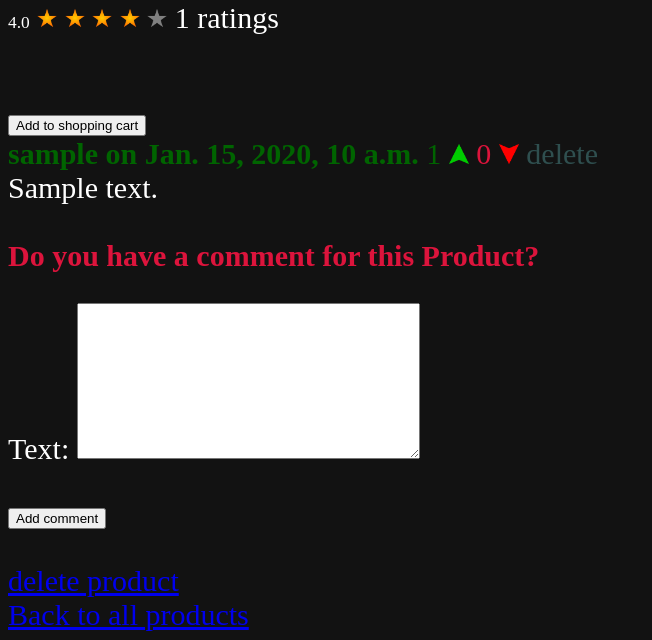
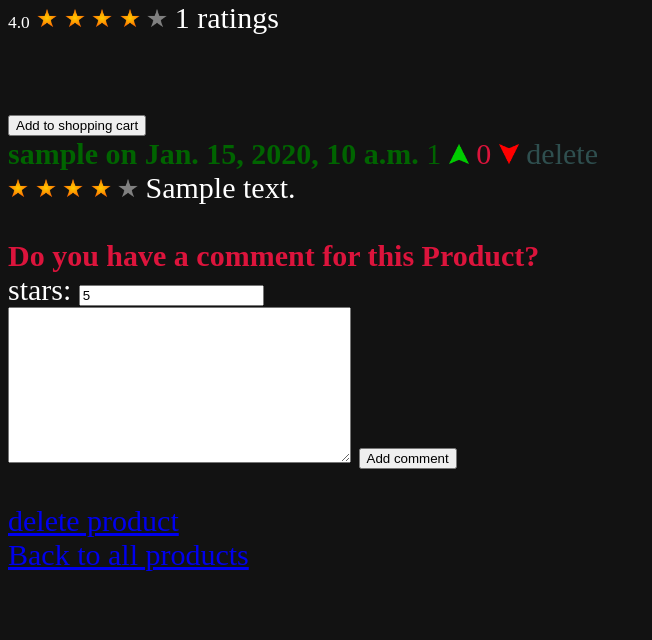
Before and after one commit to dieter4902/WebPyShop, a Django app: page /products/show/1/ in a window 1280 px wide. Shown: the part 280-920 px from the top of the page, without its empty margins (0-652 px from the left). After the commit the page ends 851 px from the top, so only its background shows below. Run offline with Django 3.2, Linux system fonts and the light colour scheme; a user stored in the database is signed in; tables that the repository leaves empty hold one stand-in row (values such as "Sample post").

Commit message:
changed product voted to total of comment rating

```diff
--- a/Product/forms.py
+++ b/Product/forms.py
@@ -12,7 +12,7 @@ class ProductForm(forms.ModelForm):
 class CommentForm(forms.ModelForm):
     class Meta:
         model = Comment
-        fields = ['text']
+        fields = ['text', 'rating']
         widgets = {
             'user': forms.HiddenInput(),
             'product': forms.HiddenInput(),
--- a/Product/models.py
+++ b/Product/models.py
@@ -64,7 +64,7 @@ class Product(models.Model):
         verbose_name_plural = 'Products'
 
     def get_votes(self):
-        return Vote.objects.filter(product=self)
+        return Comment.objects.filter(product=self)
 
     def get_votes_score(self):
         votes = self.get_votes()
@@ -73,20 +73,11 @@ class Product(models.Model):
         else:
             product = 0
             for element in votes:
-                product += element.stars
-            return product / len(votes)
+                product += element.rating
+            return round(product / len(votes), 2)
 
     def get_votes_count(self):
         return len(self.get_votes())
-
-    def vote(self, user, rating):
-        users_vote = self.get_votes().filter(user=user)
-        if users_vote.exists():
-            if users_vote.get().stars == rating:
-                users_vote.delete()
-                return
-            users_vote.delete()
-        Vote.objects.create(stars=rating, user=user, product=self)
 
     def __str__(self):
         return self.name + ' (' + self.brand + ')'
@@ -111,6 +102,7 @@ class Vote(models.Model):
 
 class Comment(models.Model):
     text = models.TextField(max_length=500)
+    rating = models.IntegerField(default=5, validators=[MaxValueValidator(5), MinValueValidator(1)])
     timestamp = models.DateTimeField(auto_now_add=True)
     user = models.ForeignKey(settings.AUTH_USER_MODEL,
                              on_delete=models.CASCADE)
--- a/Product/templates/product-detail.html
+++ b/Product/templates/product-detail.html
@@ -33,13 +33,11 @@
 
     <span><small><small><small>{{ voteScore }}</small></small></small></span>
     {% for i in '12345'|make_list %}
-        <a href="{% url 'product-vote' that_one_product.id forloop.counter %}" style="text-decoration: none">
-            {% if voteScore >= forloop.counter %}
-                <img src="{% static 'Products/Star_full.png' %}" height="20" width="20" alt="">
-            {% else %}
-                <img src="{% static 'Products/Star_empty.png' %}" height="20" width="20" alt="">
-            {% endif %}
-        </a>
+        {% if voteScore >= forloop.counter %}
+            <img src="{% static 'Products/Star_full.png' %}" height="20" width="20" alt="">
+        {% else %}
+            <img src="{% static 'Products/Star_empty.png' %}" height="20" width="20" alt="">
+        {% endif %}
     {% endfor %}
     <span>{{ voteCount }} ratings</span>
     <br><br>
@@ -68,6 +66,14 @@
                 <span style="color: darkslategray">delete</span></a>
         {% endif %}
         <br>
+
+        {% for i in '12345'|make_list %}
+            {% if comment.rating >= forloop.counter %}
+                <img src="{% static 'Products/Star_full.png' %}" height="20" width="20" alt="">
+            {% else %}
+                <img src="{% static 'Products/Star_empty.png' %}" height="20" width="20" alt="">
+            {% endif %}
+        {% endfor %}
         {{ comment.text }}<br><br>
     {% endfor %}
 
@@ -75,7 +81,9 @@
         <b style="color: crimson">Do you have a comment for this Product?</b><br>
         <form method="POST">
             {% csrf_token %}
-            {{ comment_form.as_p }}
+            stars: {{ comment_form.rating }}
+            <br>
+            {{ comment_form.text }}
             <button type="submit">Add comment</button>
         </form>
     {% else %}
```
Also changed, not shown: Product/migrations/0005_comment_rating.py (added), Product/migrations/0006_merge_20220726_1823.py (added).
